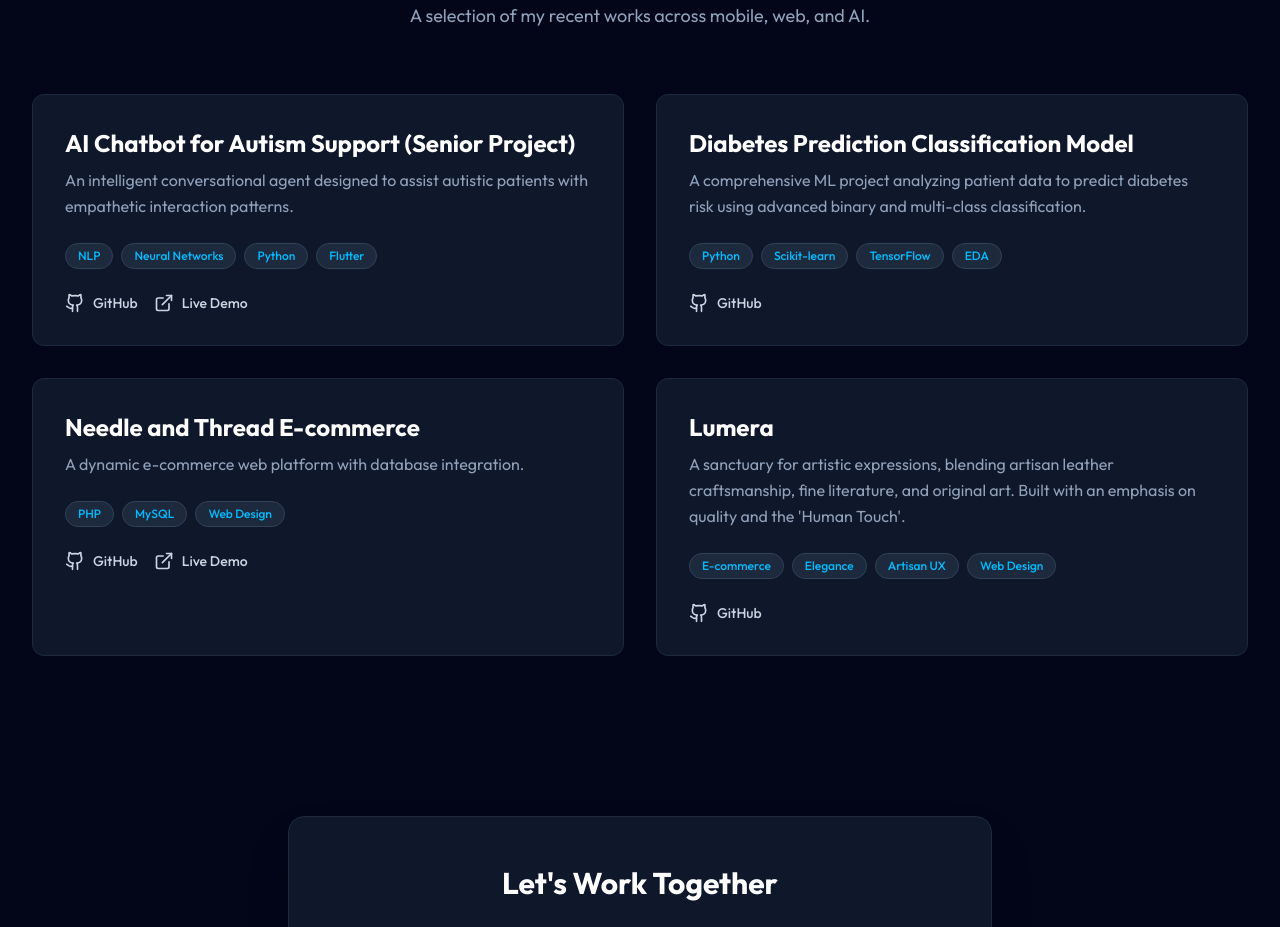
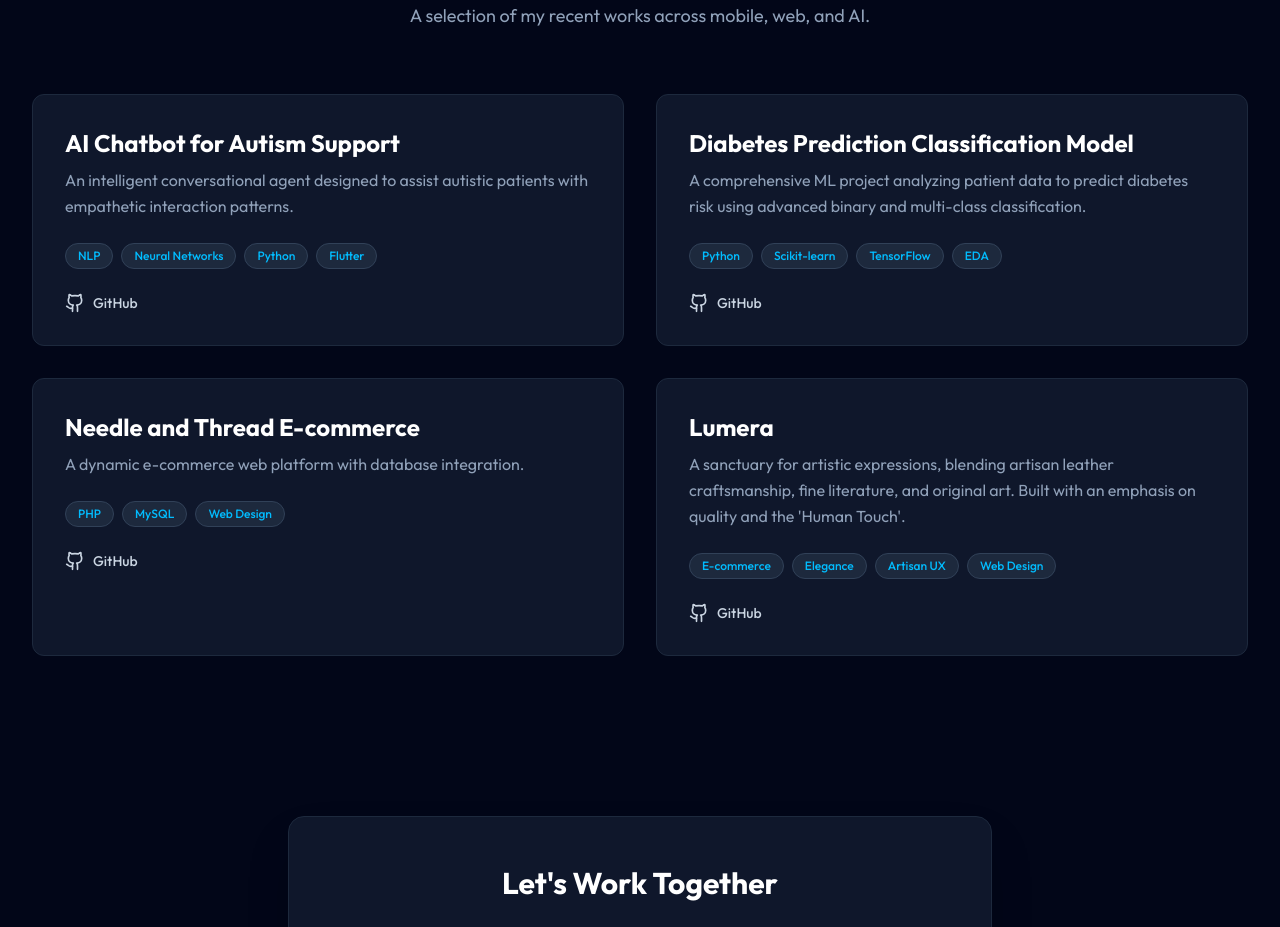
Before and after one commit to Karem2422/Karem2422.github.io, a Next.js app: page / in a window 1280 px wide. Shown: the part 1540-2467 px from the top of the page. Built offline with nearby package versions, Linux system fonts and the light colour scheme.

Commit message:
Remove demo section from projects

```diff
--- a/src/components/Projects.tsx
+++ b/src/components/Projects.tsx
@@ -1,7 +1,7 @@
 "use client";
 
 import { motion } from "framer-motion";
-import { Github, ExternalLink } from "lucide-react";
+import { Github } from "lucide-react";
 
 interface Project {
     title: string;
@@ -9,16 +9,15 @@ interface Project {
     tags: string[];
     links: {
         github?: string;
-        demo?: string;
     };
 }
 
 const projects: Project[] = [
     {
-        title: "AI Chatbot for Autism Support (Senior Project)",
+        title: "AI Chatbot for Autism Support",
         description: "An intelligent conversational agent designed to assist autistic patients with empathetic interaction patterns.",
         tags: ["NLP", "Neural Networks", "Python", "Flutter"],
-        links: { github: "#", demo: "#" },
+        links: { github: "#" },
     },
     {
         title: "Diabetes Prediction Classification Model",
@@ -30,7 +29,7 @@ const projects: Project[] = [
         title: "Needle and Thread E-commerce",
         description: "A dynamic e-commerce web platform with database integration.",
         tags: ["PHP", "MySQL", "Web Design"],
-        links: { github: "#", demo: "#" },
+        links: { github: "https://github.com/Karem2422" },
     },
     {
         title: "Lumera",
@@ -90,12 +89,6 @@ const Projects = () => {
                                             GitHub
                                         </a>
                                     )}
-                                    {project.links.demo && (
-                                        <a href={project.links.demo} target="_blank" rel="noopener noreferrer" className="flex items-center text-slate-300 hover:text-white transition-colors text-sm font-medium">
-                                            <ExternalLink className="w-5 h-5 mr-2" />
-                                            Live Demo
-                                        </a>
-                                    )}
                                 </div>
                             </div>
                         </motion.div>
```
